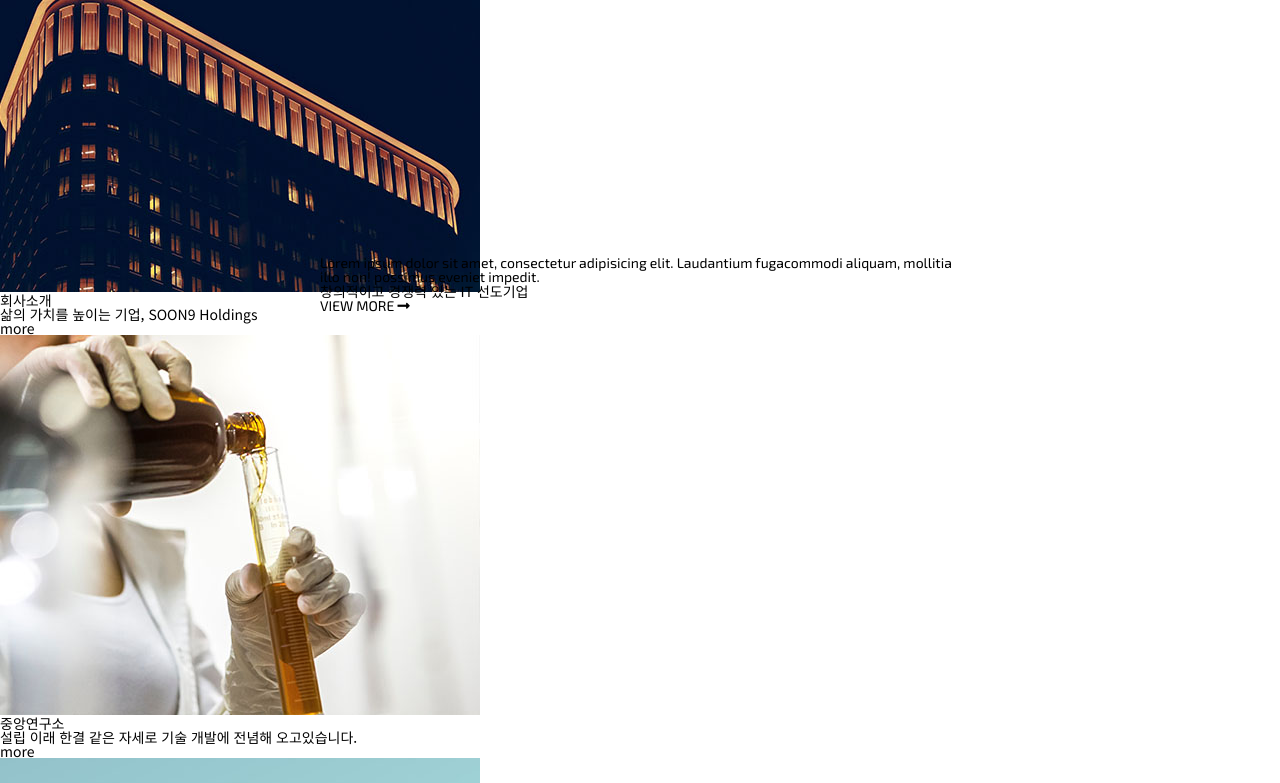
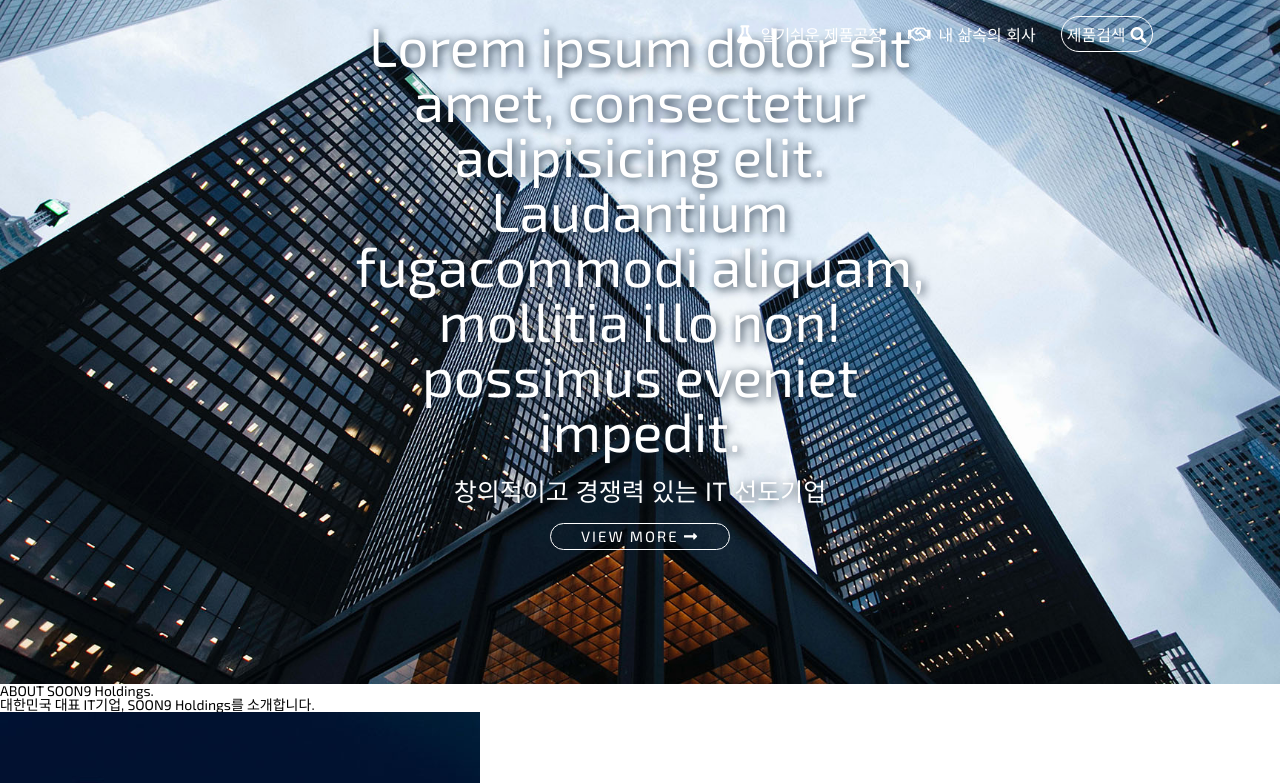
Before and after one commit to yocong/css-template1, a plain HTML site: page css-template/index.html in a window 1280 px wide. Shown: the part 116-899 px from the top of the page. Drawn offline with nearby package versions, Linux system fonts and the light colour scheme.

Commit message:
# main end

```diff
--- a/css-template/css/main.css
+++ b/css-template/css/main.css
@@ -11,6 +11,7 @@ header {
   position: fixed;
   width: 100%;
   top: 0;
+  z-index: 9999;
 }
 /* 반응형 웹을 사용하기 위해 inner-header 사용 */
 header .inner-header {
@@ -80,3 +81,50 @@ header .inner-header .tnb li:last-child i {
 header .inner-header .gnb-mobile {
   display: none;
 }
+
+/* section.main.style */
+section.main {
+  background: url("../img/vis_4.jpg") no-repeat center/cover fixed;
+  height: 100vh;
+  position: relative;
+}
+section.main .main-title {
+  /* background: red; */
+  color: #fff;
+  text-shadow: 2px 2px 10px #123;
+  text-align: center;
+}
+section.main .main-title h2 {
+  font-size: 55px;
+}
+section.main .main-title p {
+  font-size: 25px;
+  margin: 20px 0;
+}
+section.main .main-title .view {
+  font-size: 15px;
+  letter-spacing: 2px;
+  display: block;
+  width: 180px;
+  margin: 0 auto;
+  border: 1px solid #fff;
+  border-radius: 30px;
+  padding: 5px 0;
+  position: relative;
+  /* 삐져나온 것 없애줌 */
+  overflow: hidden;
+}
+section.main .main-title .view::after {
+  content: "";
+  width: 0;
+  height: 100%;
+  background: rgba(255, 255, 255, 0.4);
+  /* .view에 씌우기 위해 position */
+  position: absolute;
+  left: 0;
+  top: 0;
+  transition: 0.3s;
+}
+section.main .main-title .view:hover::after {
+  width: 100%;
+}
```
